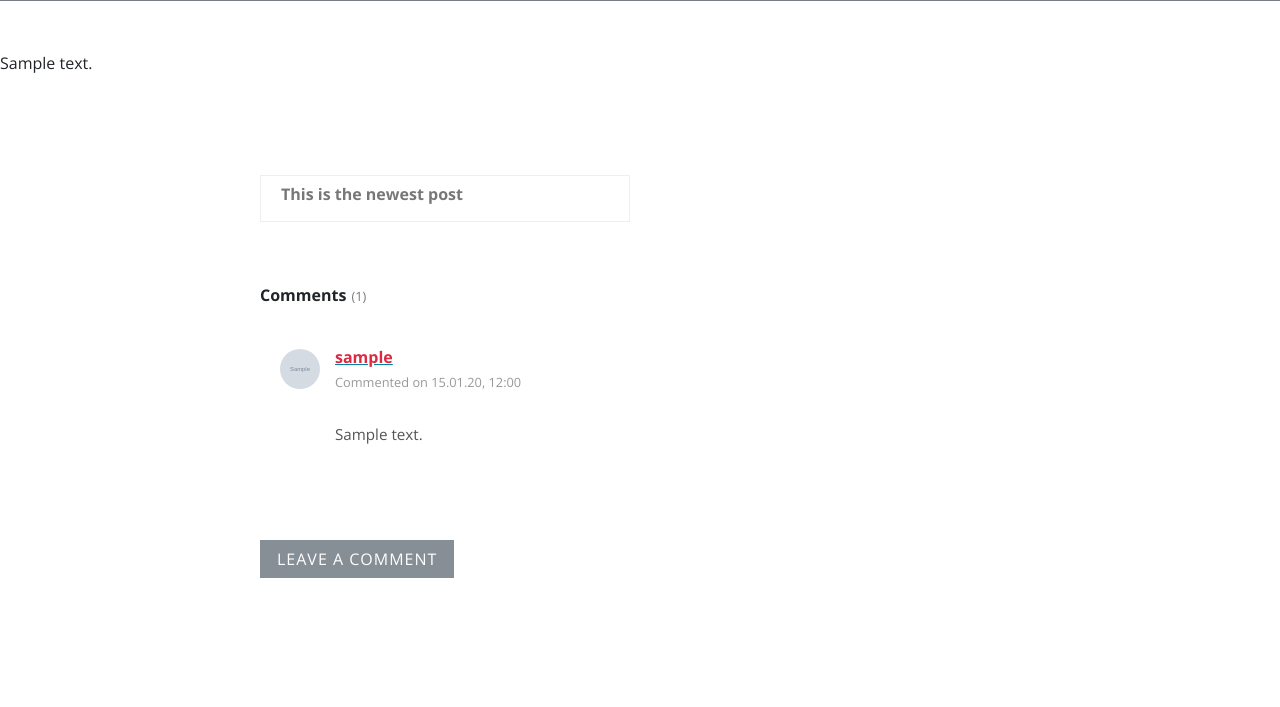
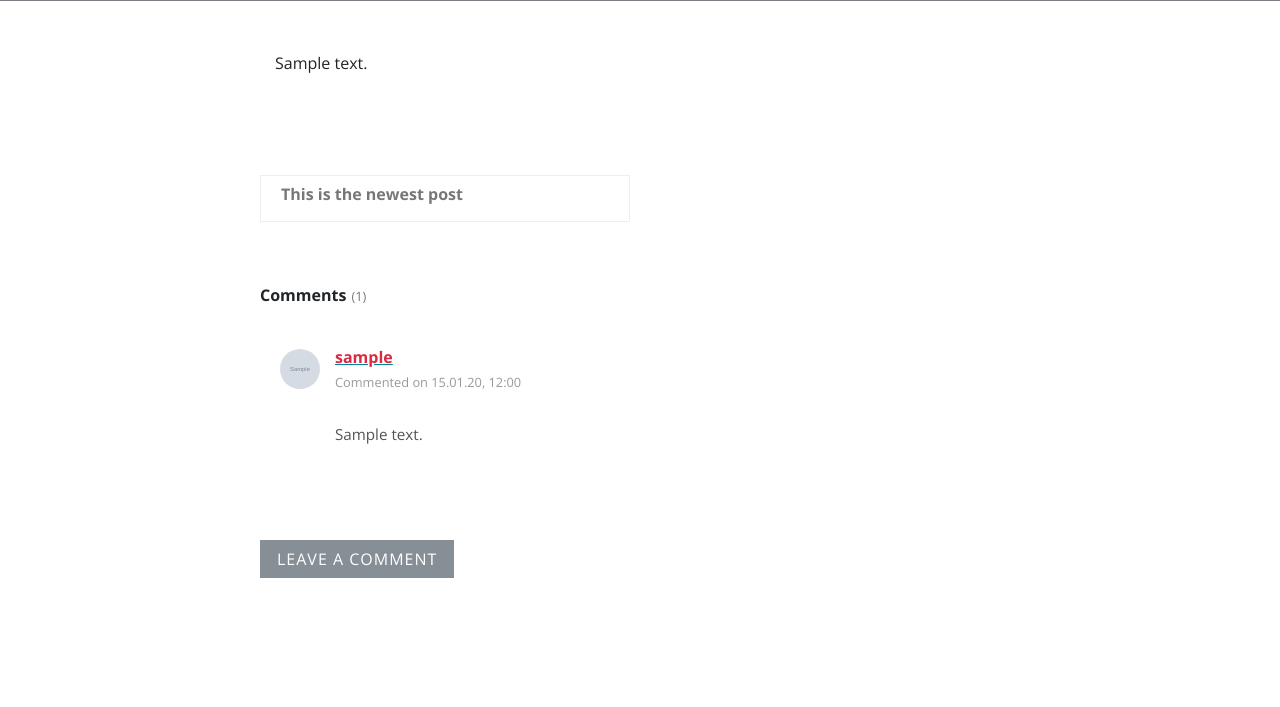
Before and after one commit to case112/portfolio-blog, a Django app: a page that uses src/templates/post.html in a window 1280 px wide. Shown: the part 555-1262 px from the top of the page. Run offline with Django 3.2, Linux system fonts and the light colour scheme; tables that the repository leaves empty hold one stand-in row (values such as "Sample post"); grey boxes marked "Sample" are stand-in pictures; some libraries are stand-ins or nearby versions.

Commit message:
Updated post.content styling

```diff
--- a/src/templates/post.html
+++ b/src/templates/post.html
@@ -26,7 +26,13 @@
 </header>
 
 <!-- Post Content -->
-{{ post.content | safe }}
+<div class="container">
+  <div class="row">
+    <div class="col-lg-8 col-md-10 mx-auto">
+      {{ post.content | safe }}
+    </div>
+  </div>
+</div>
 
 
 <div class="container">
```
